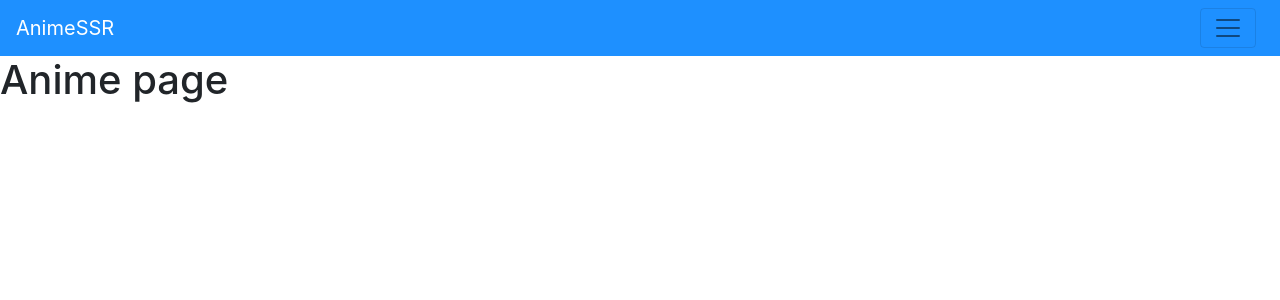
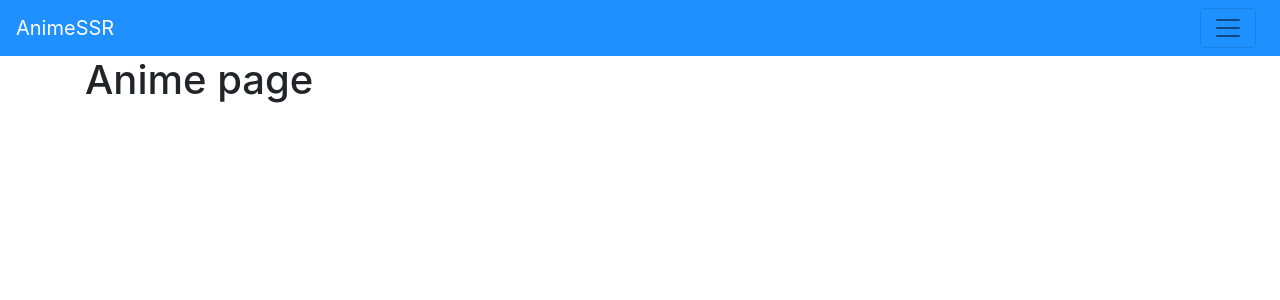
Before and after one commit to HuangStanley050/didactic-adventure, a React app: page /anime in a window 1280 px wide. Shown: the top 300 px of the page. Built offline with nearby package versions, Linux system fonts and the light colour scheme; the HTML template or start-up script is replaced by a standard one.

Commit message:
issue resolved

```diff
--- a/package.json
+++ b/package.json
@@ -24,8 +24,8 @@
     "react": "^16.12.0",
     "react-dom": "^16.12.0",
     "react-redux": "^7.2.0",
-    "react-router-config": "^5.1.1",
-    "react-router-dom": "^5.1.2",
+    "react-router-config": "latest",
+    "react-router-dom": "latest",
     "reactstrap": "^8.4.1",
     "redux": "^4.0.5",
     "redux-thunk": "^2.3.0",
--- a/src/client/pages/Anime.js
+++ b/src/client/pages/Anime.js
@@ -1,7 +1,14 @@
 import React from "react";
+import { Container } from "reactstrap";
 
 const Anime = () => {
-  return <h1>Anime page</h1>;
+  return (
+    <div>
+      <Container>
+        <h1>Anime page</h1>
+      </Container>
+    </div>
+  );
 };
 
 export default {
--- a/src/client/pages/Auth.js
+++ b/src/client/pages/Auth.js
@@ -13,6 +13,7 @@ const Auth = () => {
       <h2 className="text-primary" style={{ textAlign: "center" }}>
         Login Method
       </h2>
+
       <Container
         style={{
           display: "flex",
--- a/src/client/pages/NotFound.js
+++ b/src/client/pages/NotFound.js
@@ -4,12 +4,12 @@ import "./NotFound.css";
 
 const NotFound = ({ staticContext = {} }) => {
   staticContext.notFound = true;
-
   return (
     <div id="notfound">
       <div className="notfound">
         <div className="notfound-404">
           <h1>404</h1>
+          <h3>{staticContext.test}</h3>
         </div>
         <h2>We are sorry, Page not found!</h2>
         <p>
--- a/src/server/renderer.js
+++ b/src/server/renderer.js
@@ -11,6 +11,7 @@ import Routes from "../shared/Routes";
 export default (req, context) => {
   console.log("before renderString");
   console.log(context);
+  console.log(req.url);
   const app = (
     //<Provider store={store}>
     <StaticRouter location={req.url} context={context}>
@@ -21,6 +22,7 @@ export default (req, context) => {
 
   const content = renderToString(app);
   //const helmet = Helmet.renderStatic();
+  //context.notFound = true;
   console.log("after renderString");
   console.log(context);
   return `
```
Also changed, not shown: src/app.js (+5 -4 lines).
